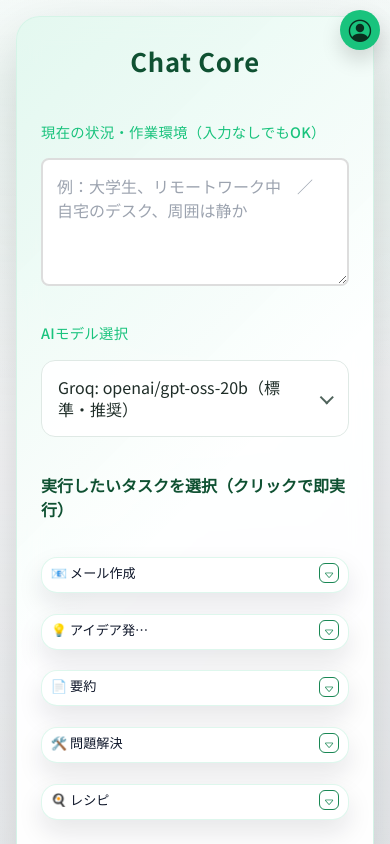
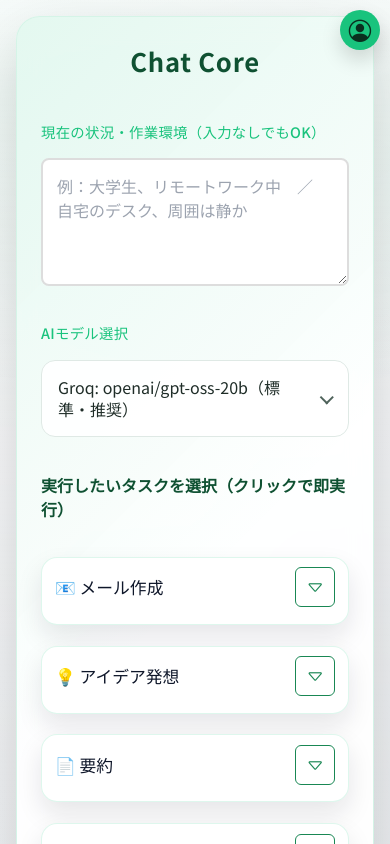
Before and after one commit to kota-kawa/Chat-Core, a Next.js app in the folder frontend/: page / in a window 390 px wide. Shown: the top 844 px of the page. Built offline with nearby package versions, Linux system fonts and the light colour scheme; no server answers.

Commit message:
タスクボタンのデザインを改善

```diff
--- a/frontend/pages/index.tsx
+++ b/frontend/pages/index.tsx
@@ -28,7 +28,7 @@ function createInitialTaskCardsMarkup(tasks: DefaultTask[]) {
           : task.name
             ? String(task.name)
             : "無題";
-      const taskHeader = taskName.length > 8 ? `${taskName.substring(0, 8)}…` : taskName;
+      const taskHeader = taskName;
       const promptTemplate = task.prompt_template || "プロンプトテンプレートはありません";
       const inputExamples = task.input_examples || "入力例がありません";
       const outputExamples = task.output_examples || "出力例がありません";
--- a/frontend/public/static/css/pages/chat/setup.css
+++ b/frontend/public/static/css/pages/chat/setup.css
@@ -199,7 +199,7 @@
 /* カード本体のスタイル */
 .prompt-card {
   background: #ffffff;
-  padding: 0.3rem 0.55rem !important;
+  padding: 0.6rem 0.8rem !important;
   border-radius: 16px;
   cursor: pointer;
   transition: transform 0.2s ease, box-shadow 0.2s ease, border 0.2s ease;
@@ -208,8 +208,8 @@
   text-align: center;
   position: relative;
   overflow: visible;
-  min-height: 34px !important;
-  font-size: 0.88rem;
+  min-height: 68px !important;
+  font-size: 1.05rem;
   box-shadow: 0 10px 24px rgba(0, 0, 0, 0.06);
 }
 
@@ -250,8 +250,8 @@
 .task-header {
   flex: 1;
   min-width: 0;
-  font-size: 0.82rem;
-  line-height: 1.1;
+  font-size: 1.05rem;
+  line-height: 1.25;
   text-align: left;
   white-space: nowrap;
   text-overflow: ellipsis;
@@ -259,9 +259,9 @@
 }
 
 .task-detail-toggle {
-  width: 20px;
-  height: 20px;
-  min-height: 20px;
+  width: 40px;
+  height: 40px;
+  min-height: 40px;
   padding: 0 !important;
   line-height: 1 !important;
   border-radius: 999px;
@@ -272,7 +272,7 @@
 }
 
 .task-detail-toggle i {
-  font-size: 0.7rem;
+  font-size: 1.15rem;
 }
 
 /* モーダルの全体（背景部分含む） */
@@ -337,8 +337,8 @@
   }
 
   .prompt-card {
-    font-size: 0.95rem;
-    min-height: 36px !important;
+    font-size: 1.05rem;
+    min-height: 68px !important;
   }
 }
 
@@ -358,10 +358,10 @@
 
   .prompt-card {
     height: auto;
-    min-height: 36px !important;
+    min-height: 68px !important;
     max-height: none;
-    font-size: 0.88rem;
-    padding: 0.32rem 0.55rem !important;
+    font-size: 1.02rem;
+    padding: 0.6rem 0.8rem !important;
     overflow: hidden;
   }
 
--- a/frontend/scripts/setup/setup.ts
+++ b/frontend/scripts/setup/setup.ts
@@ -358,7 +358,7 @@ function loadTaskCards(options: LoadTaskCardsOptions = {}) {
 
       const header = document.createElement("div");
       header.className = "task-header";
-      header.textContent = taskName.length > 8 ? taskName.substring(0, 8) + "…" : taskName;
+      header.textContent = taskName;
 
       const toggleBtn = document.createElement("button");
       toggleBtn.type = "button";
--- a/frontend/scripts/setup/task_manager.ts
+++ b/frontend/scripts/setup/task_manager.ts
@@ -1,7 +1,7 @@
 // Task title updater
 
 function updateTaskTitle(card: HTMLElement, newTitle: string) {
-  const truncatedTitle = newTitle.length > 8 ? newTitle.substring(0, 8) + "…" : newTitle;
+  const truncatedTitle = newTitle;
 
   // 既存のヘッダーがある場合はテキストだけを更新
   const header = card.querySelector<HTMLElement>(".task-header");
```
